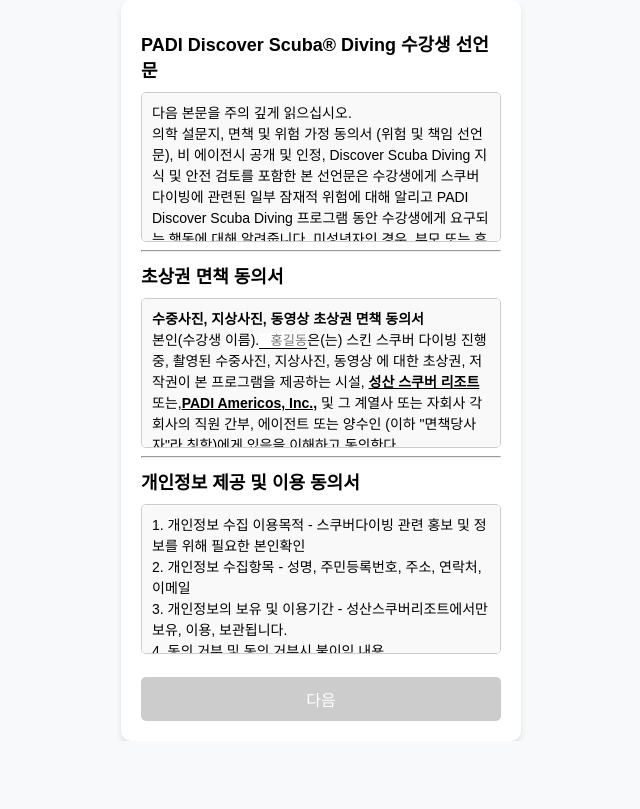
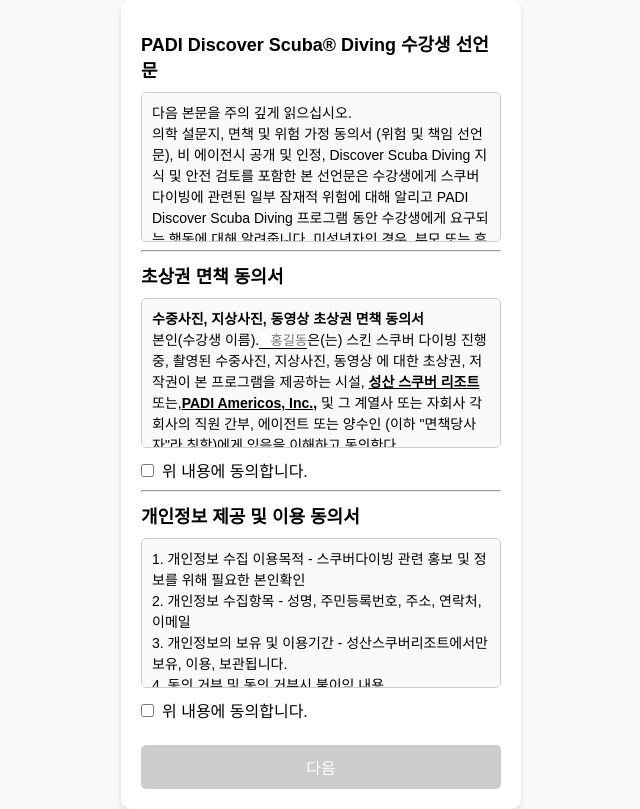
Before and after one commit to songjiwoong1020/padi-s-agreement, a Next.js app: page /1 in a window 1280 px wide. Shown: the whole page, without its empty margins (319-959 px from the left). Built offline with nearby package versions, Linux system fonts and the light colour scheme.

Commit message:
컴포넌트 정리

```diff
--- a/src/app/1/_component/Group.tsx
+++ b/src/app/1/_component/Group.tsx
@@ -62,11 +62,21 @@ export default function Group() {
         <Content1 />
       </Wrap>
       <hr/>
-      <Wrap title={titles.title2} checkRef={checkRef1} handleChange={handleChange}>
+      <Wrap
+        title={titles.title2}
+        showCheckbox
+        checkRef={checkRef1}
+        handleChange={handleChange}
+      >
         <Content2 />
       </Wrap>
       <hr/>
-      <Wrap title={titles.title3} checkRef={checkRef2} handleChange={handleChange}>
+      <Wrap
+        title={titles.title3}
+        showCheckbox
+        checkRef={checkRef2}
+        handleChange={handleChange}
+      >
         <Content3 />
       </Wrap>
       <Button text={'다음'} buttonRef={buttonRef}/>
```
